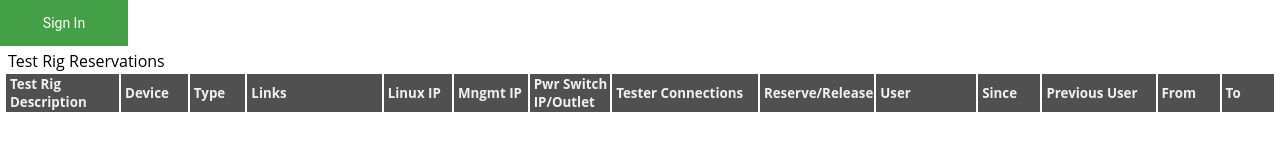
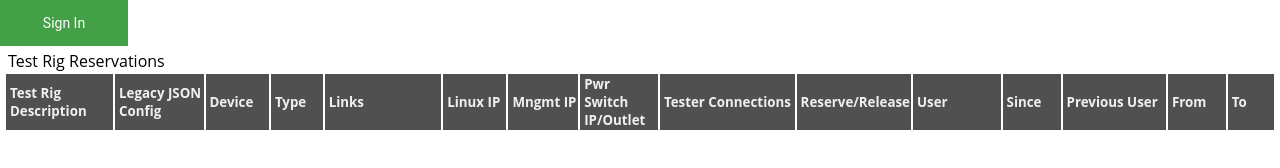
Before and after one commit to samjl/apps_poc, a website: page public/reserve.html in a window 1280 px wide. Drawn offline with nearby package versions, Linux system fonts and the light colour scheme; no server answers.

Commit message:
Add missing table column for legacy json config

```diff
--- a/public/reserve.html
+++ b/public/reserve.html
@@ -47,6 +47,7 @@
         <caption>Test Rig Reservations</caption>
         <tr>
           <th style="width: 140px">Test Rig Description</th>
+          <th style="width: 140px">Legacy JSON Config</th>
           <th style="width: 80px">Device</th>
           <th style="width: 70px">Type</th>
           <th style="width: 225px">Links</th>
```
